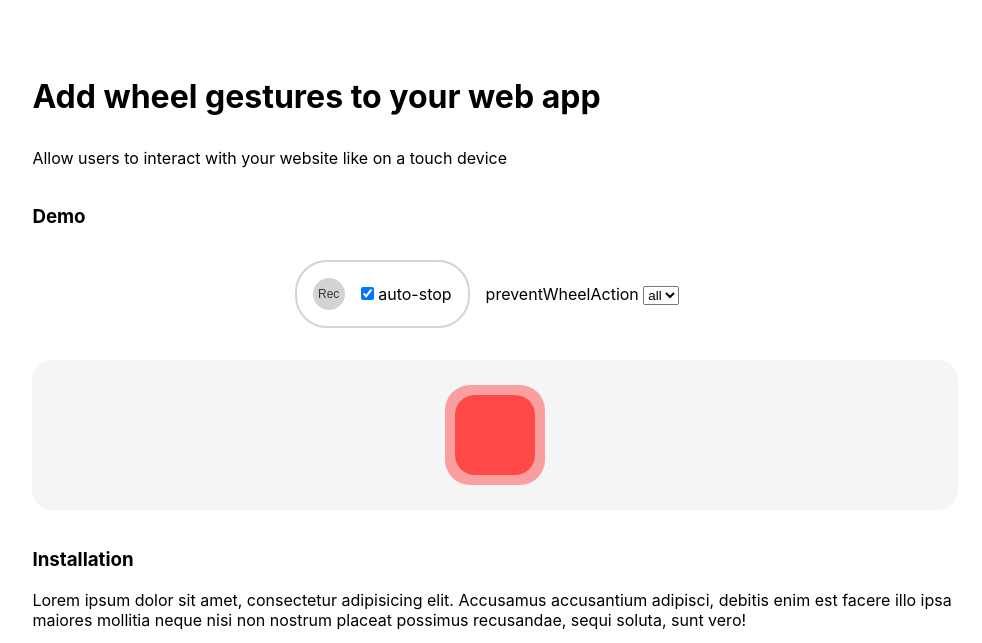
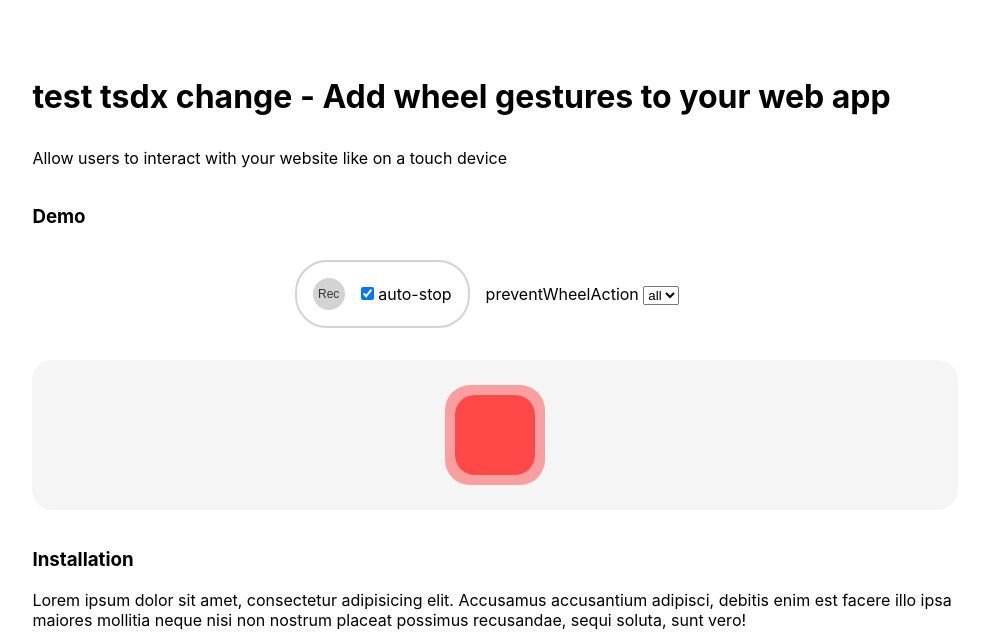
Before and after one commit to xiel/wheel-gestures, a Gatsby site in the folder docs/: page / in a window 1280 px wide. Shown: the part 144-787 px from the top of the page, without its empty margins (145-1127 px from the left). Built offline with nearby package versions, Linux system fonts and the light colour scheme; Gatsby itself is replaced by a stand-in of ours.

Commit message:
Update index.tsx

```diff
--- a/docs/src/pages/index.tsx
+++ b/docs/src/pages/index.tsx
@@ -14,7 +14,7 @@ const IndexPage = () => (
   <Skeleton>
     <SEO title="Home" />
     <Richtext>
-      <h1>Add wheel gestures to your web app</h1>
+      <h1>test tsdx change - Add wheel gestures to your web app</h1>
       <p>Allow users to interact with your website like on a touch device</p>
       <h3>Demo</h3>
       <SimpleWheelDrag />
```
